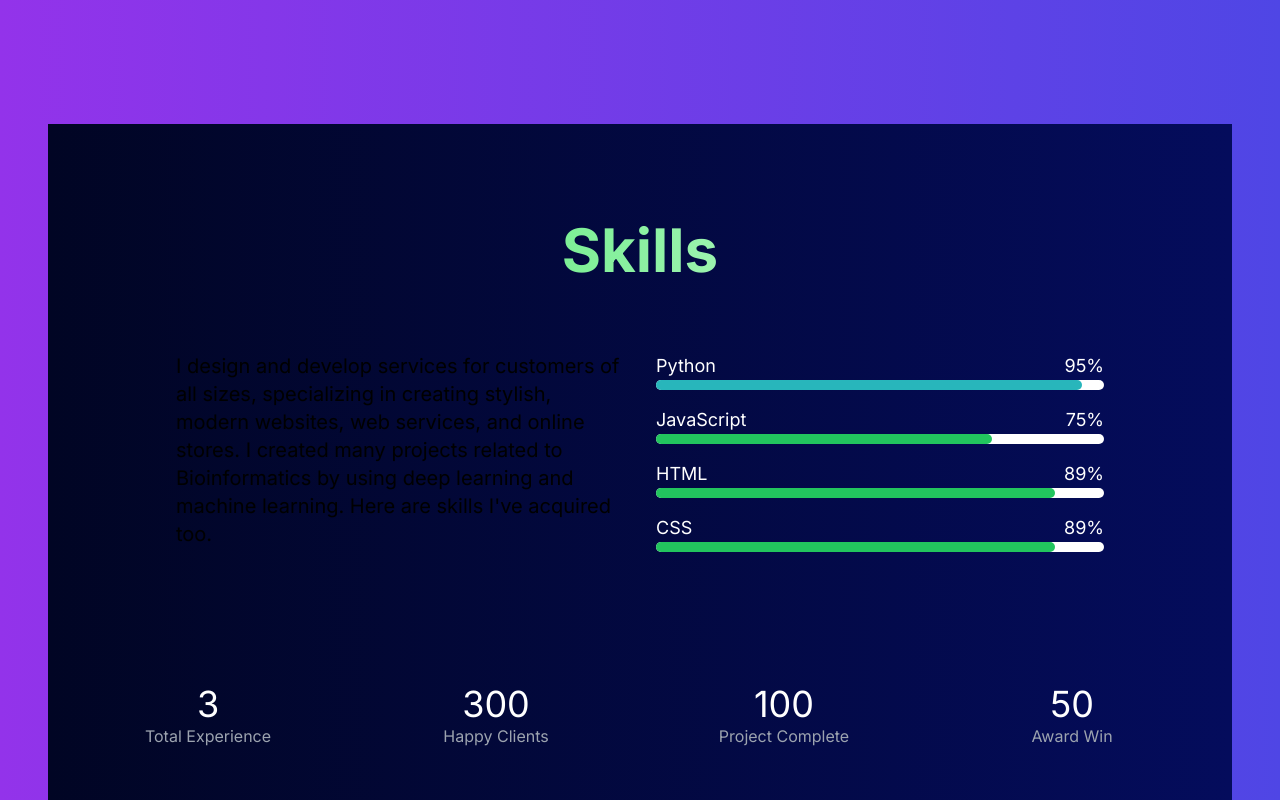
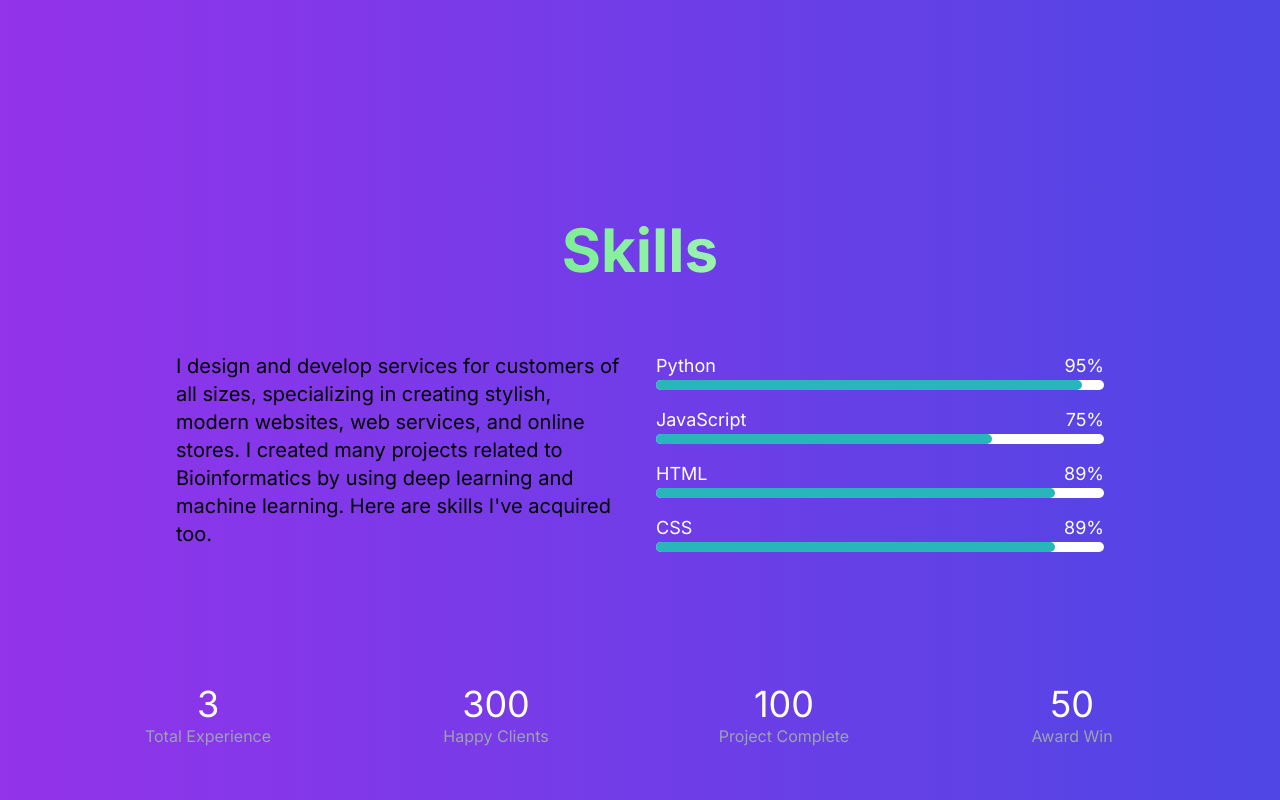
Before and after one commit to mubashir1837/next-portfolio, a Next.js app: page / in a window 1280 px wide. Shown: the part 1080-1880 px from the top of the page. Built offline with nearby package versions, Linux system fonts and the light colour scheme.

Commit message:
portfolio

```diff
--- a/app/components/Skills.jsx
+++ b/app/components/Skills.jsx
@@ -10,7 +10,7 @@ const Skills = () => {
         description="A list of my skills and technologies I'm proficient in."
         keywords="skills, technologies, proficiency Planner, Ahrefs, SEMrush,"
       />
-      <section className="min-h-screen px-4 py-24 bg-gradient-to-r from-[#010524] to-[#040c5c]">
+      <section className="min-h-screen px-4 py-24">
         <h1 className="text-4xl sm:text-5xl lg:text-6xl font-bold mb-6 text-transparent bg-clip-text text-center bg-gradient-to-r from-[#19e345] to-[#fff]">
           Skills
         </h1>
@@ -39,7 +39,7 @@ const Skills = () => {
                     <span className="text-lg text-white">75%</span>
                   </div>
                   <div className="w-full bg-white rounded-full h-2.5">
-                    <div className="bg-green-500 h-2.5 rounded-full" style={{ width: '75%' }}></div>
+                    <div className="bg-[#28b6bb] h-2.5 rounded-full" style={{ width: '75%' }}></div>
                   </div>
                 </div>
                 <div className="mb-4">
@@ -48,7 +48,7 @@ const Skills = () => {
                     <span className="text-lg text-white">89%</span>
                   </div>
                   <div className="w-full bg-white rounded-full h-2.5">
-                    <div className="bg-green-500 h-2.5 rounded-full" style={{ width: '89%' }}></div>
+                    <div className="bg-[#28b6bb] h-2.5 rounded-full" style={{ width: '89%' }}></div>
                   </div>
                 </div>
                 <div className="mb-4">
@@ -57,7 +57,7 @@ const Skills = () => {
                     <span className="text-lg text-white">89%</span>
                   </div>
                   <div className="w-full bg-white rounded-full h-2.5">
-                    <div className="bg-green-500 h-2.5 rounded-full" style={{ width: '89%' }}></div>
+                    <div className="bg-[#28b6bb] h-2.5 rounded-full" style={{ width: '89%' }}></div>
                   </div>
                 </div>
               </div>
```
